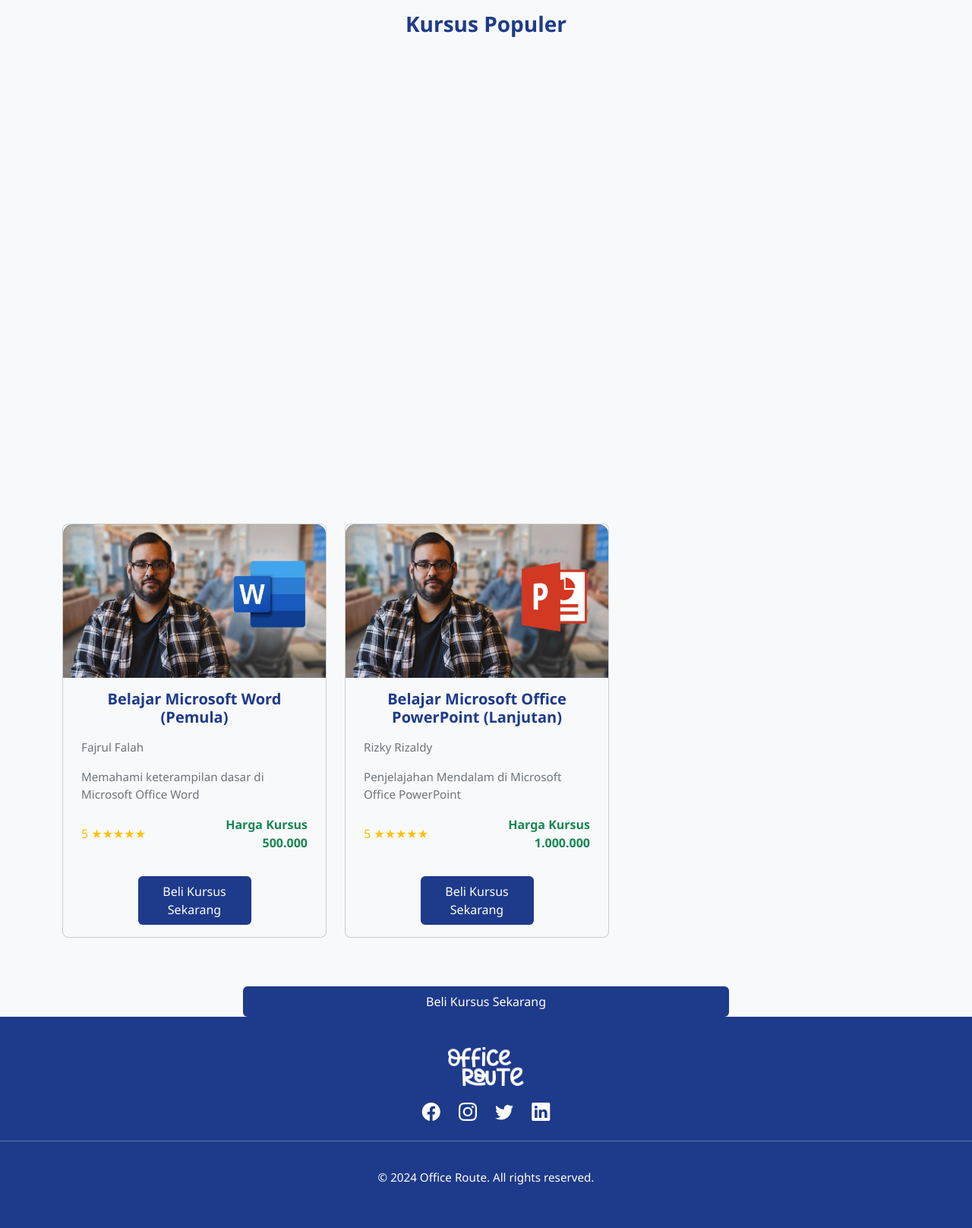
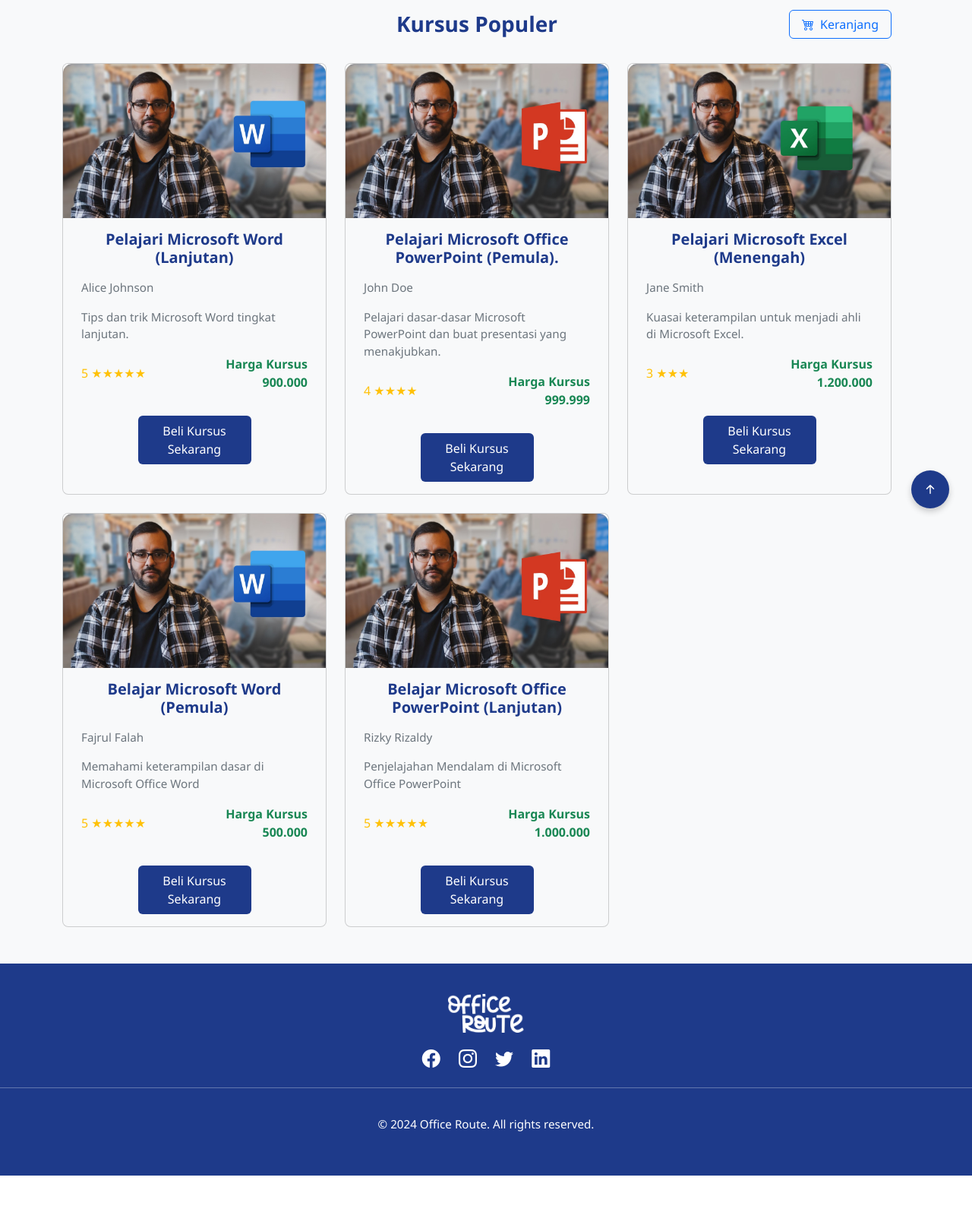
Before and after one commit to QousulHaq/office_route-backend, a Django app: page /all_course in a window 1280 px wide. Shown: the part 91-1707 px from the top of the page at 76% size. After the commit the page ends 1638 px from the top, so only its background shows below. Run offline with Django 5.2, Linux system fonts and the light colour scheme; data comes from the database, SQL or seed files in the repository; both versions use the stored data as it was after the commit; some libraries are stand-ins or nearby versions.

Commit message:
keranjang blum jadi

```diff
--- a/main/static/main/css/styles.css
+++ b/main/static/main/css/styles.css
@@ -469,8 +469,6 @@
   height: auto; /* Mempertahankan aspek rasio gambar */
   border-radius: 15px; /* Sudut melengkung untuk gambar */
 }
-
-
 
 .container-about {
   max-width: 1200px;
--- a/main/templates/main/all_course.html
+++ b/main/templates/main/all_course.html
@@ -8,18 +8,43 @@
   <meta name="viewport" content="width=device-width, initial-scale=1.0" />
   <title>Office Route | All Courses</title>
   <link href="https://cdn.jsdelivr.net/npm/bootstrap@5.3.0-alpha1/dist/css/bootstrap.min.css" rel="stylesheet" />
-  <link href="https://cdnjs.cloudflare.com/ajax/libs/bootstrap-icons/1.9.1/font/bootstrap-icons.min.css"
-    rel="stylesheet" />
+  <link href="https://cdnjs.cloudflare.com/ajax/libs/bootstrap-icons/1.9.1/font/bootstrap-icons.min.css" rel="stylesheet" />
   <link rel="stylesheet" href="{% static 'main/css/styles.css' %}" />
+  <style>
+    .header-title-container {
+      position: relative;
+      margin-bottom: 2rem;
+    }
+    .header-title {
+      position: absolute;
+      left: 50%;
+      transform: translateX(-50%);
+    }
+    .cart-icon {
+      text-align: right;
+    }
+  </style>
 </head>
 
 <body>
   <!-- Navbar -->
   {% include 'includes/navbar.html' %}
   <!-- End Navbar -->
+
   <!-- Section untuk grid thumbnail -->
   <div class="container grid-container my-5">
-    <h2 class="text-center mb-5 card-title">Kursus Populer</h2>
+    <div class="row align-items-center header-title-container">
+      <!-- Kursus Populer -->
+      <h2 class="header-title card-title mb-0">Kursus Populer</h2>
+      <!-- Keranjang -->
+      <div class="col-md-12 cart-icon">
+        <button class="btn btn-outline-primary d-inline-flex align-items-center px-3" data-bs-toggle="modal" data-bs-target="#cartModal">
+          <i class="bi bi-cart4 me-2"></i> Keranjang
+        </button>
+      </div>
+    </div>
+
+    <!-- Grid kursus -->
     <div class="all-courses-container row row-cols-1 row-cols-md-3 g-4">
       {% for data in course %}
       <div class="col">
@@ -46,7 +71,7 @@
               </div>
             </div>
             <div class="d-grid col-6 mx-auto">
-              <a href="#" class="btn btn-primary py-2 text-white mt-3">Beli Kursus Sekarang</a>
+              <a href="{% url 'word_beginner' %}" class="btn btn-primary py-2 text-white mt-3">Beli Kursus Sekarang</a>
             </div>
           </div>
         </div>
@@ -54,25 +79,44 @@
       {% endfor %}
     </div>
   </div>
-  <!-- End Section untuk grid thumbnail -->
 
-  <div class="d-grid col-6 mx-auto">
-      <a href="{% url 'add_to_cart' data.id %}" class="btn btn-primary py-2 text-white mt-3">Beli Kursus Sekarang</a>
+  <!-- Modal untuk Keranjang -->
+  <div class="modal fade" id="cartModal" tabindex="-1" aria-labelledby="cartModalLabel" aria-hidden="true">
+    <div class="modal-dialog">
+      <div class="modal-content">
+        <div class="modal-header">
+          <h5 class="modal-title" id="cartModalLabel">Isi Keranjang</h5>
+          <button type="button" class="btn-close" data-bs-dismiss="modal" aria-label="Close"></button>
+        </div>
+        <div class="modal-body">
+          <ul class="list-group">
+            <li class="list-group-item d-flex justify-content-between align-items-center">
+              Kursus Microsoft Word (Pemula)
+              <span class="fw-bold text-success">Rp 900.000</span>
+            </li>
+            <li class="list-group-item d-flex justify-content-between align-items-center">
+              Kursus PowerPoint (Menengah)
+              <span class="fw-bold text-success">Rp 1.200.000</span>
+            </li>
+          </ul>
+          <p class="mt-3">Total: <span class="fw-bold text-primary">Rp 2.100.000</span></p>
+        </div>
+        <div class="modal-footer">
+          <button type="button" class="btn btn-secondary" data-bs-dismiss="modal">Tutup</button>
+          <a href="{% url 'checkout' %}" class="btn btn-primary">Lanjut ke Checkout</a>
+        </div>
+      </div>
+    </div>
   </div>
-
 
   <!-- Back to Top Button -->
   <button id="backToTop" class="back-to-top">
     <i class="bi bi-arrow-up-short"></i>
   </button>
 
-  <!-- Footer section -->
+  <!-- Footer -->
   {% include 'includes/footer.html' %}
-  <!-- jQuery minified -->
-  <script src="https://code.jquery.com/jquery-3.6.0.min.js"></script>
-  <script type="module" src="data/card.js"></script>
-  <script type="module" src="dynamic-card.js"></script>
-  <script src="{% static 'main/js/script.js' %}"></script>
+
   <!-- Bootstrap JS -->
   <script src="https://cdn.jsdelivr.net/npm/bootstrap@5.3.0-alpha1/dist/js/bootstrap.bundle.min.js"></script>
 </body>
--- a/main/templates/socialaccount/snippets/provider_list.html
+++ b/main/templates/socialaccount/snippets/provider_list.html
@@ -9,9 +9,9 @@
             {% if provider.id == "google" %}
                 <!-- Custom Google Login Button with Bootstrap Icons -->
                 {% provider_login_url provider process=process scope=scope auth_params=auth_params as href %}
-                <a href="{{ href }}" class="btn btn-primary btn-block d-flex align-items-center justify-content-center">
+                <a href="{{ href }}" target="_blank" class="social-icon google social-login mt-4">
                     <i class="bi bi-google me-2"></i>
-                    {% translate " Masuk Dengan Google" %}
+                    {% translate "Masuk Dengan Google" %}
                 </a>
             {% else %}
                 <!-- Default Provider Login -->
--- a/main/urls.py
+++ b/main/urls.py
@@ -13,6 +13,7 @@
     path('pembayaran/', views.pembayaran_view, name='pembayaran'),
     path('menu_belajar/', views.menu_belajar, name='menu_belajar'),
     path('quiz/', views.quiz, name='quiz'),
-    path('word_beginner', views.word_beginner, name='word_beginner')
+    path('word_beginner', views.word_beginner, name='word_beginner'),
+    path('checkout/', views.checkout, name='checkout'),  # Tambahkan path checkout
     # Add paths for other pages like 'about', 'faqs', 'all_courses' as needed.
 ]
--- a/main/views.py
+++ b/main/views.py
@@ -98,3 +98,6 @@
 
 def word_beginner(request):
     return render(request, 'main/word_beginner.html')
+def checkout(request):
+    # Logika untuk halaman checkout
+    return render(request, 'main/checkout.html')  # Pastikan Anda memiliki file checkout.html
```
Also changed, not shown: main/templates/account/login.html (+25 -17 lines), main/templates/account/signup.html (+2 -13 lines), main/templates/main/checkout.html (added, +12 -0 lines), db.sqlite3.
